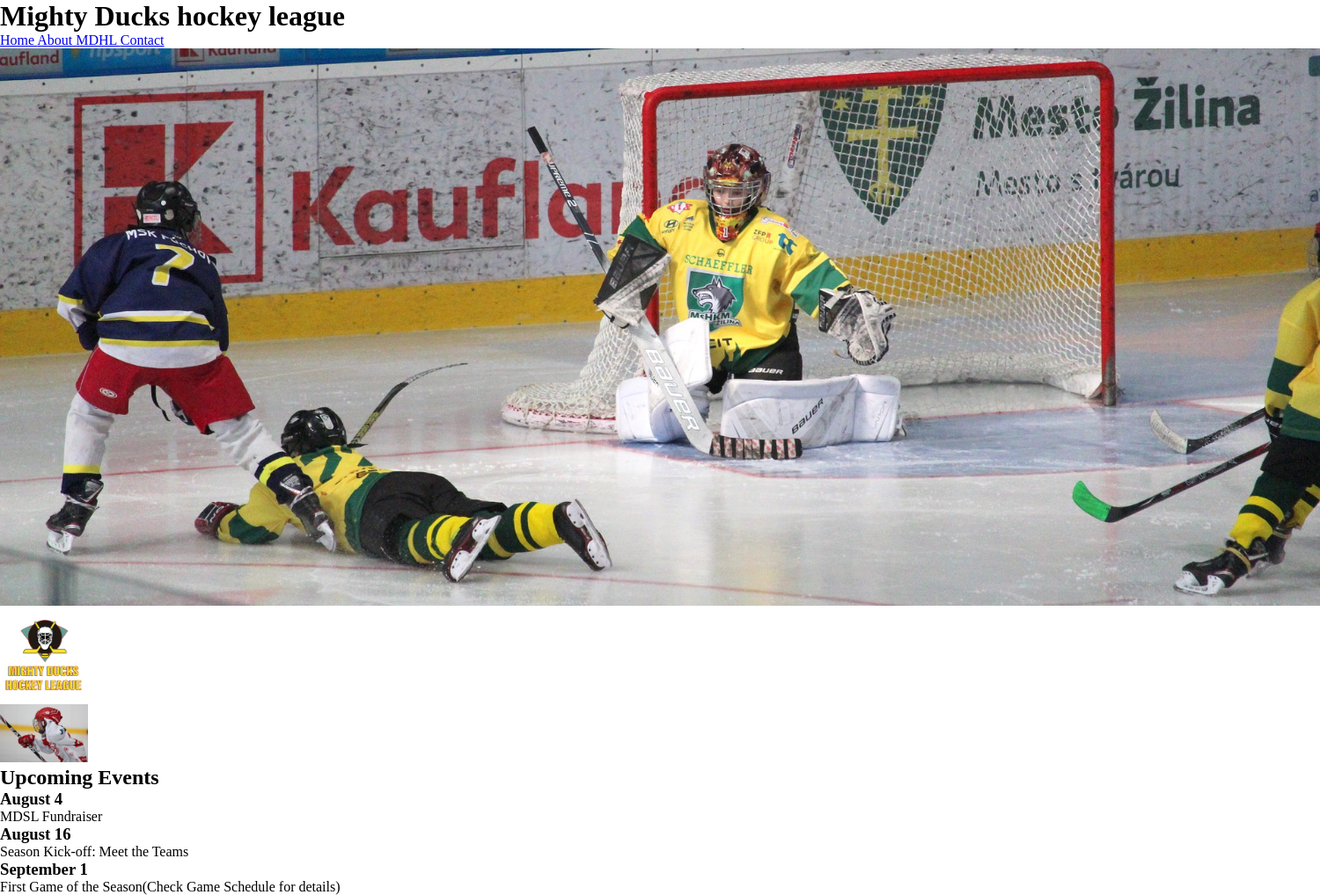
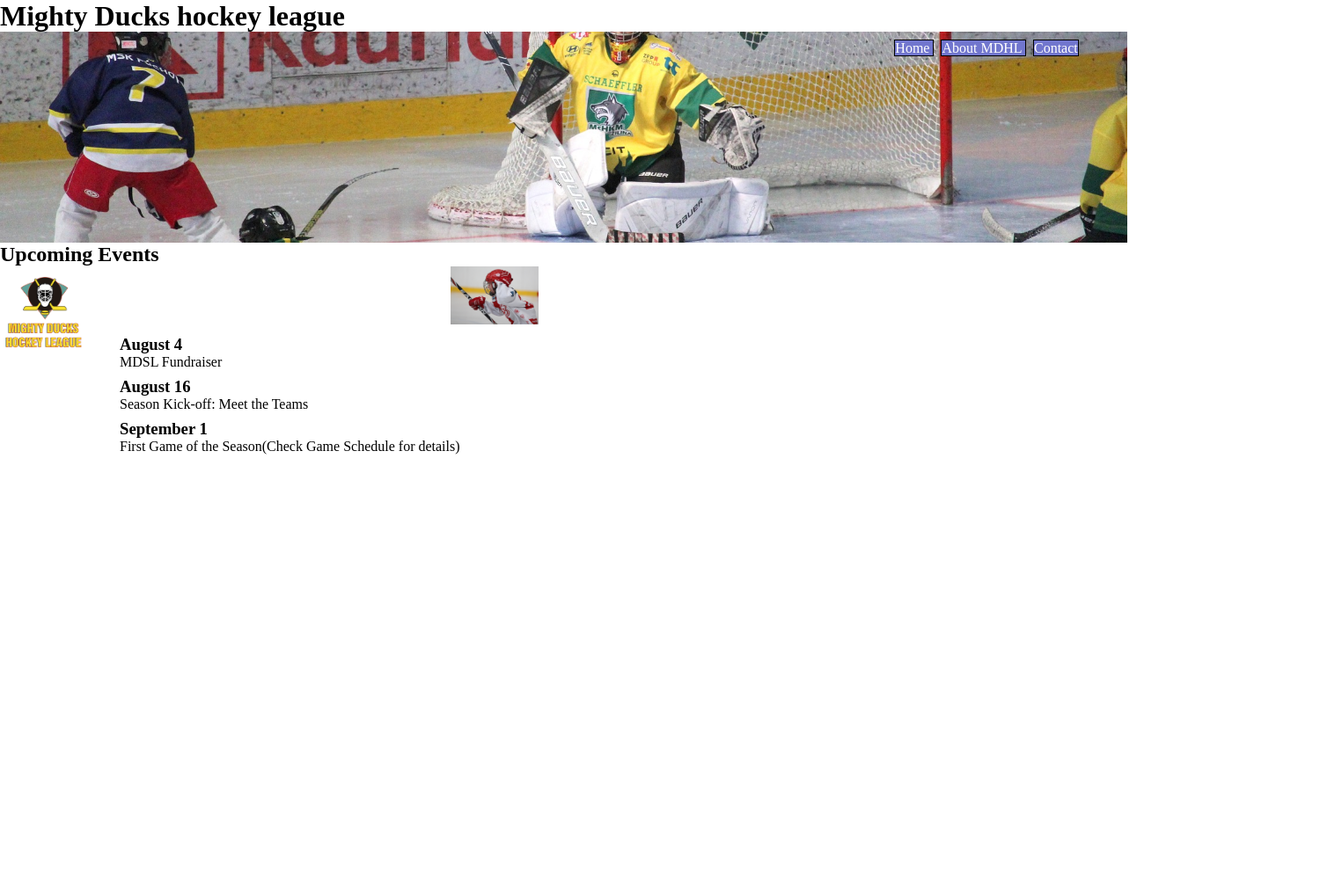
Before and after one commit to DenisAku01/MDHL_Manriquez, a plain HTML site: page index.html in a window 1280 px wide. Shown: the whole page at 88% size, 1500 px wide, since content can reach past the window. After the commit the page ends 800 px from the top, so only its background shows below. Drawn offline with Linux system fonts and the light colour scheme.

Commit message:
Estilo en Pagina version 1

```diff
--- a/index.html
+++ b/index.html
@@ -9,29 +9,34 @@
 </head>
 <body>
     <header>
-        <h1 id="titulo">Mighty Ducks hockey league</h1>
+    <h1 id="titulo">Mighty Ducks hockey league</h1>
     </header>
-    <nav >
-        <a href="#">Home </a>
-        <a href="./AboutMDHL.html">About MDHL </a>
-        <a href="./Contact.html">Contact</a>
-        <img src="./assets/design2_image1.jpg" alt="Portada de la Pagina" id="portada"  >
-    </nav>
+    <div class="portada">
+
+        <nav >
+            <a class="item" href="#">Home </a>
+            <a class="item" href="./AboutMDHL.html">About MDHL </a>
+            <a class="item" href="./Contact.html" >Contact</a>
+
+        </nav>
+        <img src="./assets/design2_image1.jpg" alt="">
+    </div>
+
     <main>
-        <img src="./assets/Logo_Mighty_ducks-01.png" width="100" alt="Logo de mighty ducks">
-            <article>
-                <img src="./assets/hockey_1.jpg" alt="Foto de chico jugando hockey" width="100">
-                <h2>Upcoming Events</h2>
-                <section>
-                    <h3>August 4</h3>
+            <article class="Articulos">
+                <h2 class="Lugar">Upcoming Events</h2>
+                <img  class="imagenes" src="./assets/hockey_1.jpg" alt="Foto de chico jugando hockey" width="100">
+                <img src="./assets/Logo_Mighty_ducks-01.png" width="100" alt="Logo de mighty ducks" class="logo">
+                <section class="tarjeta">
+                    <h3 class="fecha">August 4</h3>
                     <p>MDSL Fundraiser</p>
                 </section>
-                <section>
-                    <h3>August 16</h3>
+                <section class="tarjeta">
+                    <h3 class="fecha">August 16</h3>
                     <p>Season Kick-off: Meet the Teams</p>
                 </section>
-                <section>
-                    <h3>September 1</h3>
+                <section class="tarjeta">
+                    <h3 class="fecha">September 1</h3>
                     <p>First Game of the Season(Check Game Schedule for details)</p>
                 </section>
             </article>
--- a/style.css
+++ b/style.css
@@ -4,11 +4,61 @@
     box-sizing: border-box;
     }
 
-#titulo{
-    margin:1;
+
+.portada{
+    position: relative;
+    margin: -1px;
+}
+div>img {
+    width: 100%;
+    background-repeat: no-repeat;
+    object-fit: cover;
+    height: 30vh;
+    margin-bottom: -3px;
+}
+nav{
+    position: absolute;
+    right: 4%;
+    top: 4%;
+
+
+}
+.item{
+    background-color: rgb(113, 118, 206);
+    margin: 4px;
+    border: 1px solid black;
+    text-decoration: none;
+    color: white;
 }
 
-#portada {
-    width: 1500px;
+.articulos{
+    position: relative;
+    background-color: floralwhite;
+    text-align: center;
+    margin: -1;
 
 }
+.lugar{
+    border: 2px solid black;
+    margin-top: 0px;
+}
+.logo{
+    position: absolute;
+    left: 0%;
+
+}
+.tarjeta{
+    position: relative;
+    left: 10%;
+    text-align: start;
+    margin: 8px;
+
+}
+.fecha{
+    margin: 0px;
+}
+.imagenes{
+    position: relative;
+    left: 40%;
+
+}
```
Also changed, not shown: AboutMDHL.html (+17 -13 lines), Contact.html (+14 -8 lines).
